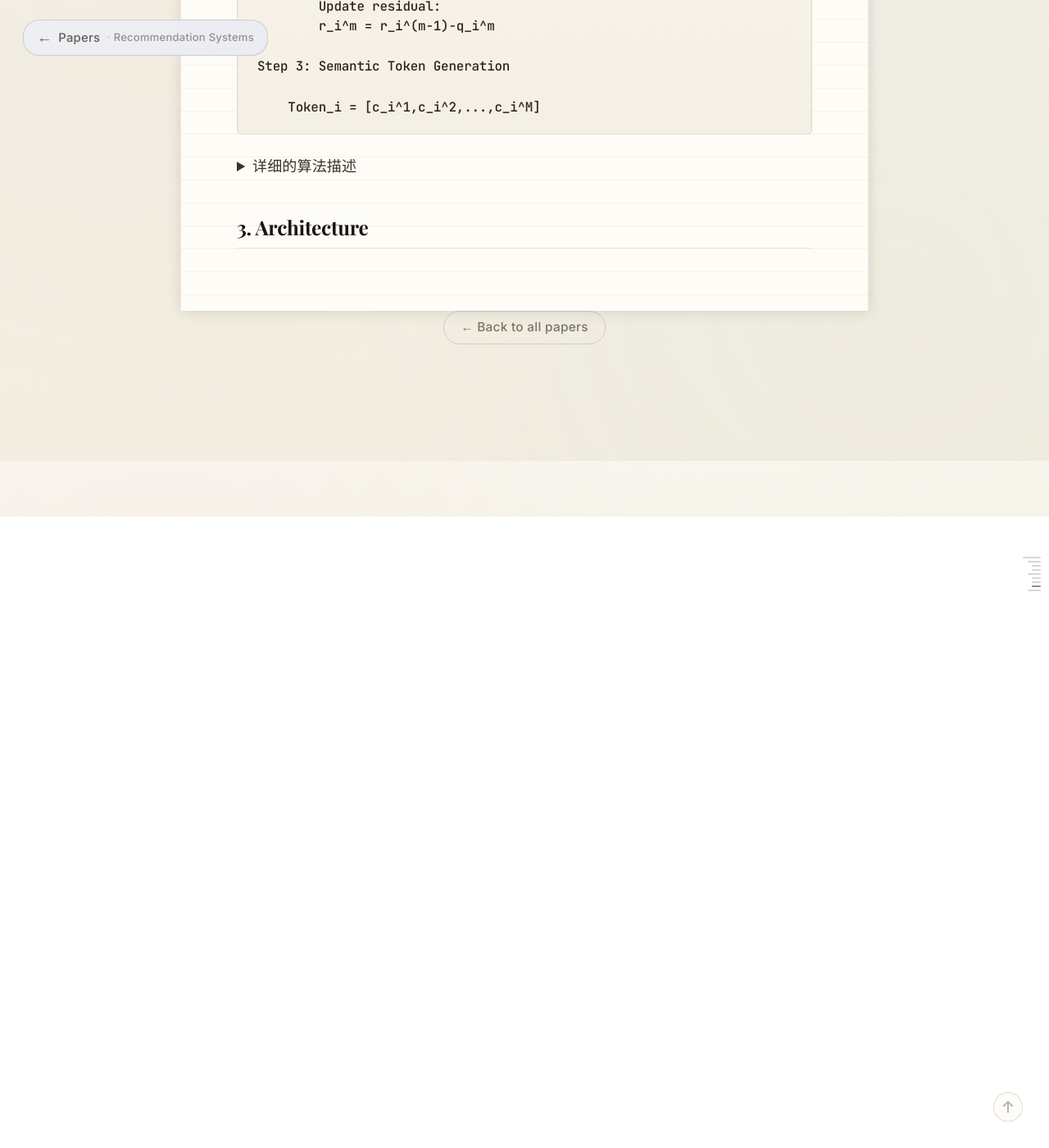
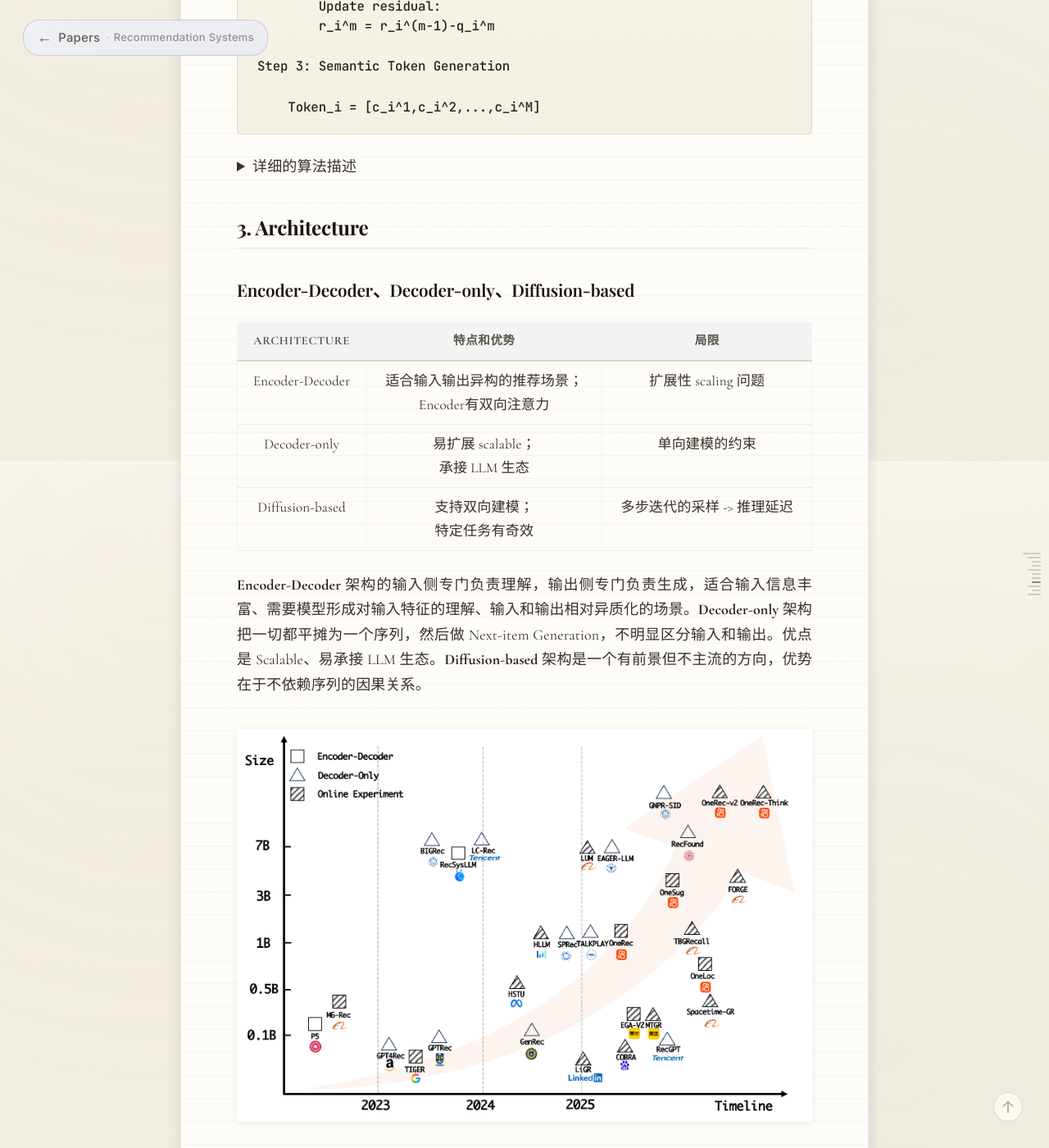
Before and after one commit to FSmisaka/FSmisaka.github.io, a Jekyll site: the page built from _papers/2025-kuaishou-generative-recommendation-survey-review.md, in a window 1280 px wide and 1400 px high, scrolled down 3938 px. Shown: the whole window at 82% size. Built offline with Jekyll 4.4.1, drawn with Linux system fonts in a browser that asks for light colours; some web fonts are replaced; before the commit the page ends 4568 px from its top, so only the background shows below that.

Commit message:
综述 Architecture 部分

```diff
--- a/_papers/2025-kuaishou-generative-recommendation-survey-review.md
+++ b/_papers/2025-kuaishou-generative-recommendation-survey-review.md
@@ -155,3 +155,17 @@
 </details>
 
 ## 3. Architecture
+
+### Encoder-Decoder、Decoder-only、Diffusion-based
+
+| Architecture | 特点和优势 | 局限 |
+| :--: | :--: | :--: |
+| Encoder-Decoder | 适合输入输出异构的推荐场景；<br>Encoder有双向注意力 | 扩展性 scaling 问题 |
+| Decoder-only | 易扩展 scalable；<br>承接 LLM 生态 | 单向建模的约束 |
+| Diffusion-based | 支持双向建模；<br>特定任务有奇效 | 多步迭代的采样 -> 推理延迟 |
+
+**Encoder-Decoder** 架构的输入侧专门负责理解，输出侧专门负责生成，适合输入信息丰富、需要模型形成对输入特征的理解、输入和输出相对异质化的场景。**Decoder-only** 架构把一切都平摊为一个序列，然后做 Next-item Generation，不明显区分输入和输出。优点是 Scalable、易承接 LLM 生态。**Diffusion-based** 架构是一个有前景但不主流的方向，优势在于不依赖序列的因果关系。
+
+![模型架构的趋势](/images/papers/A%20Survey%20of%20Generative%20Recommendation%20from%20a%20Tri-Decoupled%20Perspective:%20Tokenization,%20Architecture,%20and%20Optimization/Trends%20in%20model%20architecture.PNG)
+
+## 4. Optimization
```
Also changed, not shown: images/papers/A Survey of Generative Recommendation from a Tri-Decoupled Perspective: Tokenization, Architecture, and Optimization/Trends in model architecture.PNG (added).
